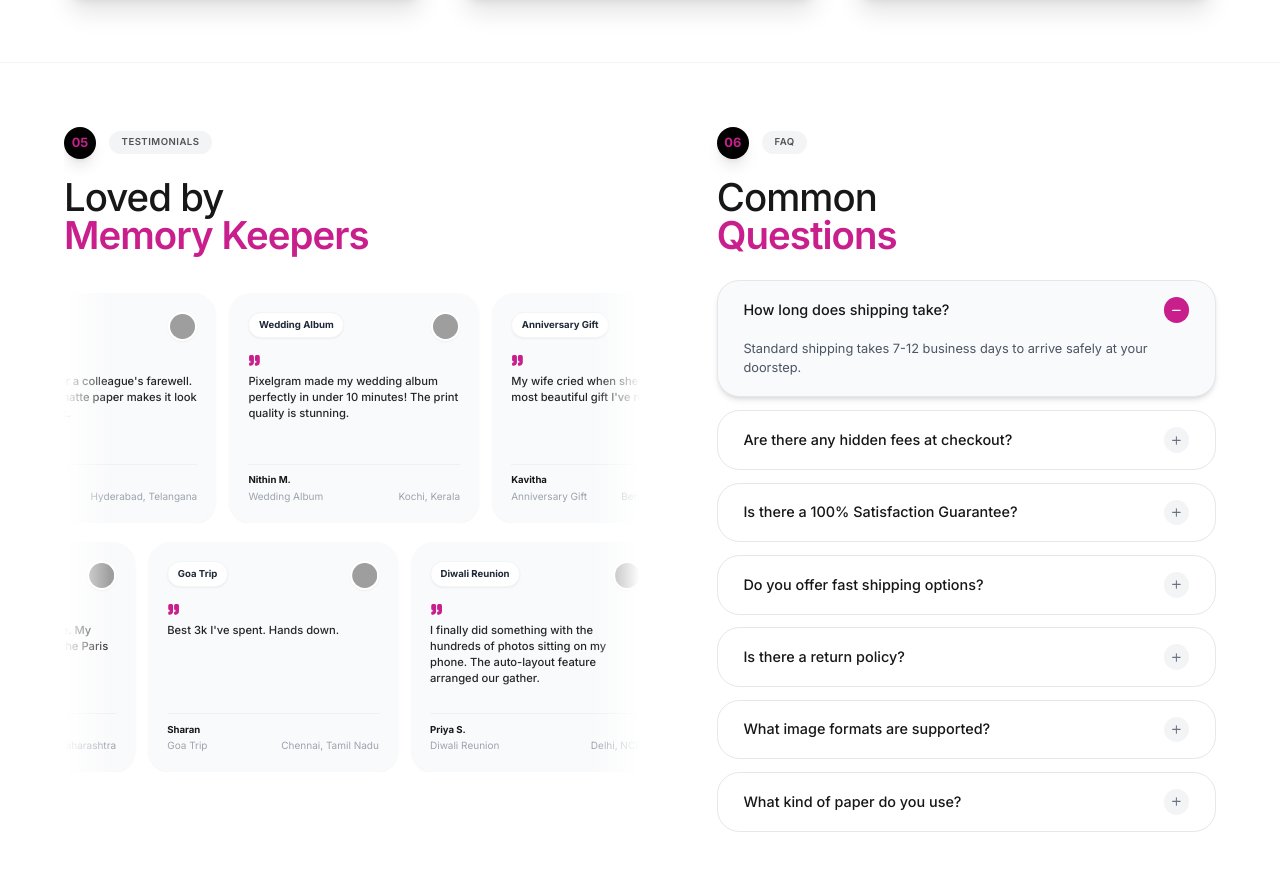
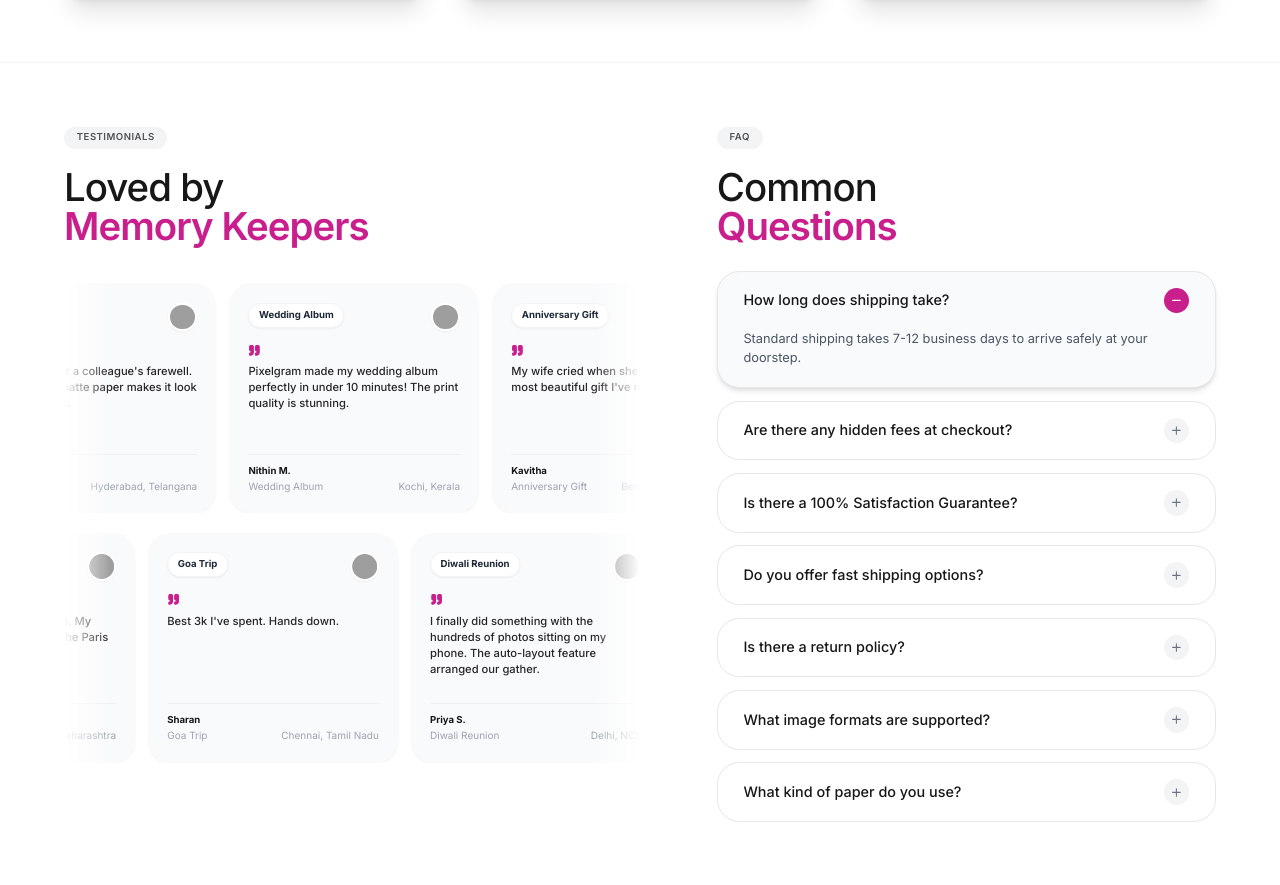
Before and after one commit to vijaymurugann/Pixel-gram-landing-page, a React (Vite) app: page / in a window 1280 px wide. Shown: the part 1569-2454 px from the top of the page. Built offline with nearby package versions, Linux system fonts and the light colour scheme; grey boxes are pictures that could not be loaded.

Commit message:
refactor: comment out section headers and clean up formatting in TestimonialsAndFAQ component

```diff
--- a/components/TestimonialsAndFAQ.tsx
+++ b/components/TestimonialsAndFAQ.tsx
@@ -145,9 +145,9 @@
         <div className="w-full lg:w-1/2 flex flex-col overflow-hidden shrink-0">
           {/* Badge & Title */}
           <div className="flex items-center gap-4 mb-6">
-            <div className="w-10 h-10 bg-black rounded-full flex items-center justify-center text-seerakku-yellow font-bold text-base shadow-lg shrink-0">
+            {/* <div className="w-10 h-10 bg-black rounded-full flex items-center justify-center text-seerakku-yellow font-bold text-base shadow-lg shrink-0">
               05
-            </div>
+            </div> */}
             <div className="px-4 py-1.5 bg-gray-100 rounded-full text-xs font-semibold uppercase tracking-wider text-neutral-600">
               TESTIMONIALS
             </div>
@@ -184,9 +184,9 @@
         <div className="w-full lg:flex-1 flex flex-col">
           {/* Badge & Title */}
           <div className="flex items-center gap-4 mb-6">
-            <div className="w-10 h-10 bg-black rounded-full flex items-center justify-center text-seerakku-yellow font-bold text-base shadow-lg shrink-0">
+            {/* <div className="w-10 h-10 bg-black rounded-full flex items-center justify-center text-seerakku-yellow font-bold text-base shadow-lg shrink-0">
               06
-            </div>
+            </div> */}
             <div className="px-4 py-1.5 bg-gray-100 rounded-full text-xs font-semibold uppercase tracking-wider text-neutral-600">
               FAQ
             </div>
@@ -202,26 +202,23 @@
             {faqs.map((faq, index) => (
               <div
                 key={index}
-                className={`border border-gray-200 rounded-[1.75rem] overflow-hidden transition-all duration-300 ${
-                  openIndex === index ? 'bg-gray-50 shadow-md' : 'bg-white hover:bg-gray-50'
-                }`}
+                className={`border border-gray-200 rounded-[1.75rem] overflow-hidden transition-all duration-300 ${openIndex === index ? 'bg-gray-50 shadow-md' : 'bg-white hover:bg-gray-50'
+                  }`}
               >
                 <button
                   className="w-full text-left px-6 py-4 md:px-8 md:py-5 flex items-center justify-between focus:outline-none"
                   onClick={() => toggleFaq(index)}
                 >
                   <span className="text-base md:text-lg font-medium text-neutral-900 pr-4">{faq.question}</span>
-                  <div className={`w-8 h-8 rounded-full flex items-center justify-center shrink-0 transition-colors duration-300 ${
-                    openIndex === index ? 'bg-seerakku-yellow text-white' : 'bg-gray-100 text-gray-500'
-                  }`}>
+                  <div className={`w-8 h-8 rounded-full flex items-center justify-center shrink-0 transition-colors duration-300 ${openIndex === index ? 'bg-seerakku-yellow text-white' : 'bg-gray-100 text-gray-500'
+                    }`}>
                     {openIndex === index ? <Minus className="w-4 h-4" /> : <Plus className="w-4 h-4" />}
                   </div>
                 </button>
 
                 <div
-                  className={`px-6 md:px-8 overflow-hidden transition-all duration-500 ease-in-out ${
-                    openIndex === index ? 'max-h-96 pb-5 md:pb-6 opacity-100' : 'max-h-0 opacity-0'
-                  }`}
+                  className={`px-6 md:px-8 overflow-hidden transition-all duration-500 ease-in-out ${openIndex === index ? 'max-h-96 pb-5 md:pb-6 opacity-100' : 'max-h-0 opacity-0'
+                    }`}
                 >
                   <p className="text-gray-600 text-sm md:text-base leading-relaxed">
                     {faq.answer}
```
